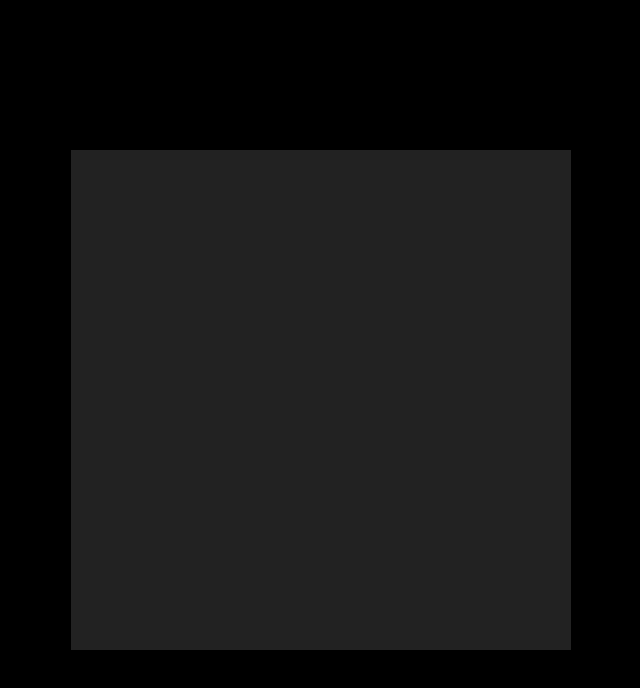
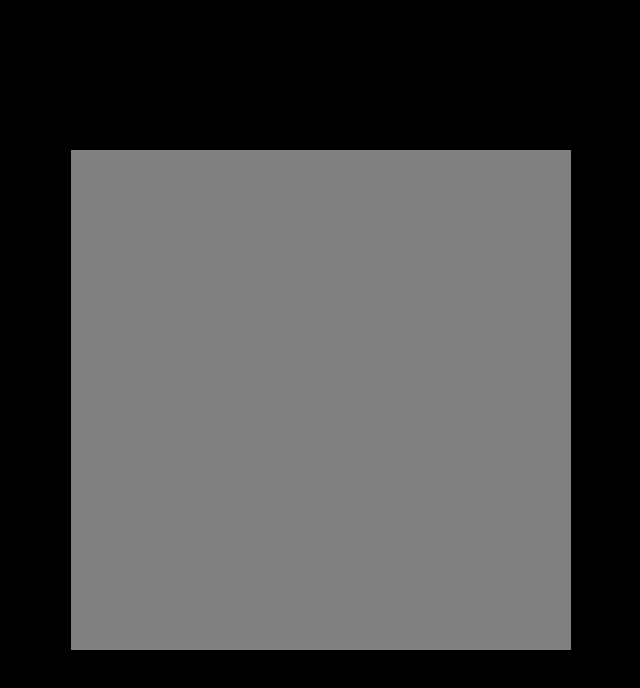
Before and after one commit to SeikiMatt/snake, a plain HTML site: page snake.html in a window 1280 px wide. Shown: the whole page, without its empty margins (319-959 px from the left). Drawn offline with Linux system fonts and the light colour scheme.

Commit message:
draw game area function

```diff
--- a/snake.html
+++ b/snake.html
@@ -16,6 +16,25 @@
 
     const snakeGrid = Array.from(Array(rows), () => new Array(cols).fill(0));
 
+    function draw(snakeGrid, fruitPos) {
+      if (screen.getContext) {
+        const ctx = screen.getContext("2d");
+
+        const tileWidth = screen.offsetWidth / cols;
+        const tileHeight = screen.offsetHeight / rows;
+
+        for (let x = 0; x < rows; x++) {
+          for (let y = 0; y < cols; y++) {
+            ctx.fillStyle = snakeGrid[x][y] === 1 ? "white" : "grey";
+            ctx.fillRect(x * tileWidth, y * tileHeight, tileWidth, tileHeight);
+          }
+        }
+      }
+    }
+
+    draw(snakeGrid);
+
+    //window.setInterval(() => draw(), 50);
   </script>
   <style>
     body {
```
